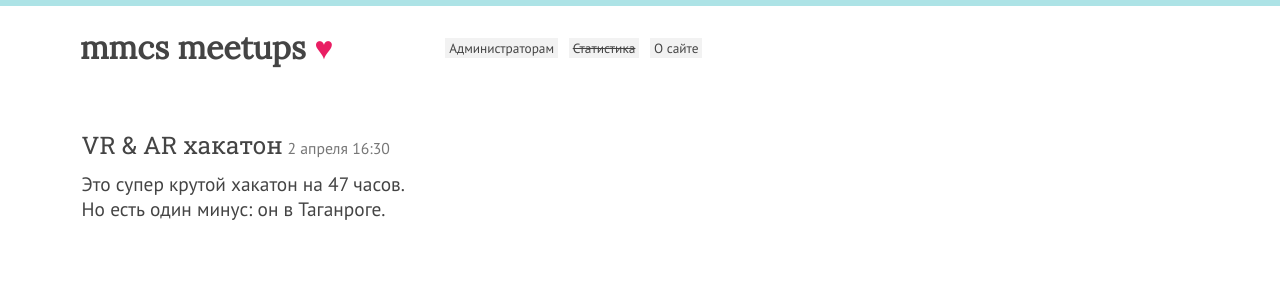
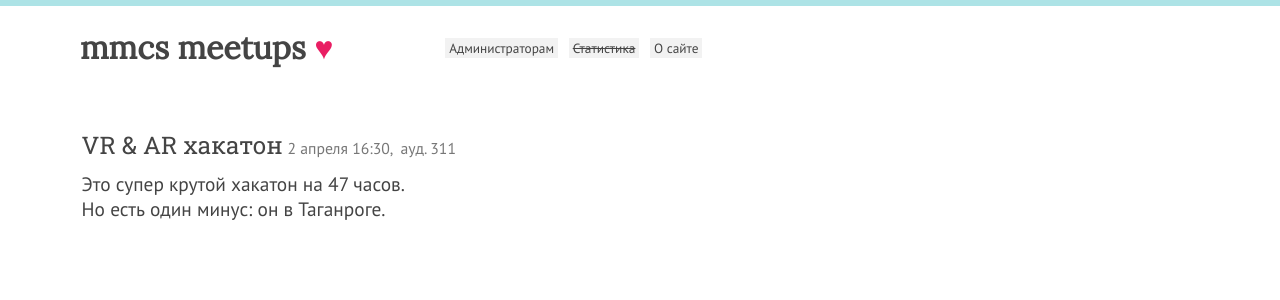
Before and after one commit to xamgore/mmcs-meetups, a Vue app: page /47hours in a window 1280 px wide. Shown: the top 300 px of the page. Built offline with nearby package versions, Linux system fonts and the light colour scheme; no server answers.

Commit message:
Display lecture room sometimes

```diff
--- a/src/components/event/extended.vue
+++ b/src/components/event/extended.vue
@@ -1,7 +1,7 @@
 <template>
   <article :class="[e.theme]">
 
-    <header v-if="header"><e-title :e="e"/></header>
+    <header v-if="header"><e-title :e="e" :extended="true"/></header>
 
     <e-content :text="text"/>
 
--- a/src/components/event/index.vue
+++ b/src/components/event/index.vue
@@ -1,7 +1,7 @@
 <template>
   <article :class="[e.theme, { compactly }]">
 
-    <header><e-title :e="e" :link="e.link" :no-time="noTime"/></header>
+    <header><e-title :e="e" :extended="false" :no-time="noTime"/></header>
 
     <e-content v-if="hasContent" :text="e.annotation"/>
 
--- a/src/components/event/parts/title.vue
+++ b/src/components/event/parts/title.vue
@@ -1,10 +1,10 @@
 <template>
 
   <div>
-    <router-link v-if="link" :to="e.link" v-text="e.title"/>
+    <router-link v-if="!extended" :to="e.link" v-text="e.title"/>
     <span v-else v-text="e.title"/>
 
-    <span v-text="fullDate" class="date"/>
+    <span v-text="dateAndPlace" class="date"/>
   </div>
 
 </template>
@@ -12,7 +12,7 @@
 <script>
   export default {
     name: 'e-title',
-    props: ['e', 'link', 'no-time'],
+    props: ['e', 'no-time', 'extended'],
     computed: {
       fullDate() {
         const months = ['января', 'февраля', 'марта', 'апреля', 'мая', 'июня',
@@ -26,6 +26,13 @@
         let date = isToday ? 'сегодня в' : `${this.e.day} ${months[this.e.month - 1]}`
         let time = `${this.noTime ? '' : this.e.time || ''}`
         return `${date} ${time}`
+      },
+
+      dateAndPlace() {
+        let p = this.e.place
+        p = p && p.length && this.extended ? `,  ауд. ` + p : ''
+
+        return this.fullDate + p
       }
     }
   }
```
Also changed, not shown: .eslintrc.js.
